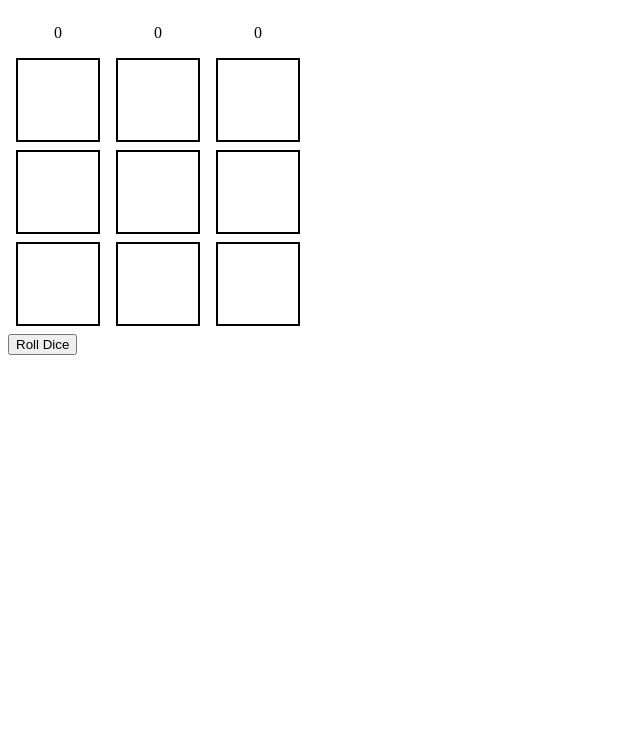
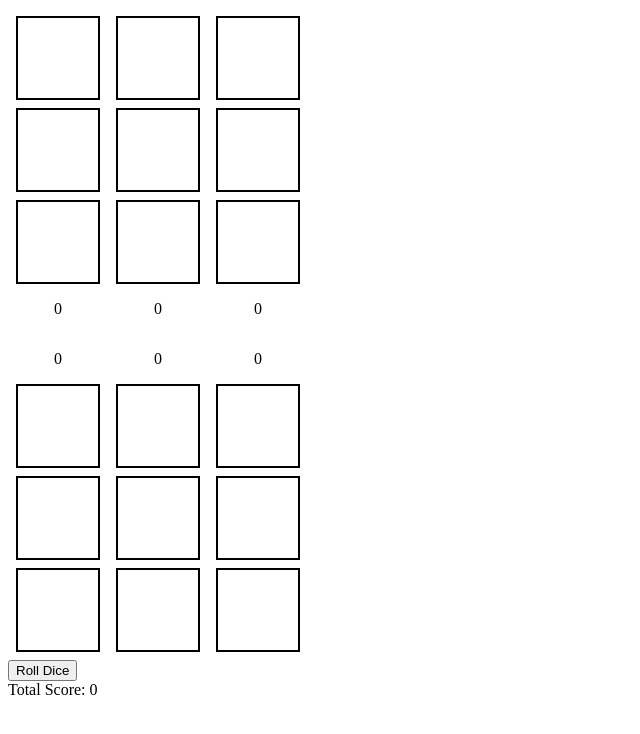
Before and after one commit to Robbysim37/angular-knucklebones, an Angular app: page / in a window 1280 px wide. Shown: the top 734 px of the page, without its empty margins (0-640 px from the left). Built offline with nearby package versions, Linux system fonts and the light colour scheme.

Commit message:
computer board renders

```diff
--- a/src/app/game-state/game-board/board-column/board-column.component.html
+++ b/src/app/game-state/game-board/board-column/board-column.component.html
@@ -1,5 +1,13 @@
-<div (click)="placeDice()">
-    <app-cell [diceValue]="boardColumnData[0]"></app-cell>
-    <app-cell [diceValue]="boardColumnData[1]"></app-cell>
-    <app-cell [diceValue]="boardColumnData[2]"></app-cell>
-</div>
+@if(player === "human"){
+    <div appHighlight (click)="placeDice(player)">
+        <app-cell [diceValue]="boardColumnData[0]"></app-cell>
+        <app-cell [diceValue]="boardColumnData[1]"></app-cell>
+        <app-cell [diceValue]="boardColumnData[2]"></app-cell>
+    </div>
+}@else {
+    <div appHighlight (click)="placeDice(player)">
+        <app-cell [diceValue]="boardColumnData[2]"></app-cell>
+        <app-cell [diceValue]="boardColumnData[1]"></app-cell>
+        <app-cell [diceValue]="boardColumnData[0]"></app-cell>
+    </div>
+}
--- a/src/app/game-state/game-board/board-column/board-column.component.ts
+++ b/src/app/game-state/game-board/board-column/board-column.component.ts
@@ -12,9 +12,15 @@ export class BoardColumnComponent {
 
   @Input() boardColumnData: Array<number> = []
   @Input() column:number = 0
+  @Input() player:"human" | "computer" = "human"
 
-  placeDice = () => {
-    this.gameState.setPlayerBoard(this.column)
-    this.gameState.setCurrDiceValue(true)
+  placeDice = (player:"human" | "computer") => {
+    if(player === "human"){
+      this.gameState.setHumanBoard(this.column)
+      this.gameState.setCurrDiceValue(true)
+    }else{
+      this.gameState.setComputerBoard(this.column)
+      this.gameState.setCurrDiceValue(true)
+    }
   }
 }
--- a/src/app/game-state/game-board/board-column/cell/cell.component.html
+++ b/src/app/game-state/game-board/board-column/cell/cell.component.html
@@ -1 +1 @@
-<div appHighlight>{{diceValue}}</div>
+<div>{{diceValue}}</div>
--- a/src/app/game-state/game-board/game-board.component.html
+++ b/src/app/game-state/game-board/game-board.component.html
@@ -1,8 +1,22 @@
 <div class="game-board">
-    @for(column of state.getPlayerBoard();track index;let index = $index) {
-        <div class="column-group">
-            <p>{{state.getPlayerColumnScore(index)}}</p>
-            <app-board-column [column]="index" [boardColumnData]="column"></app-board-column>
-        </div>
+
+    @if(player === "human"){
+        @for(column of state.getHumanBoard();track index;let index = $index) {
+            <div class="column-group">
+                <p>{{state.getHumanColumnScore(index)}}</p>
+                <app-board-column [player]="player"
+                [column]="index"
+                [boardColumnData]="column"></app-board-column>
+            </div>
+        }
+    }@else{
+        @for(column of state.getComputerBoard();track index;let index = $index) {
+            <div class="column-group">
+                <app-board-column [player]="player"
+                [column]="index"
+                [boardColumnData]="column"></app-board-column>
+                <p>{{state.getComputerColumnScore(index)}}</p>
+            </div>
+        }
     }
 </div>
--- a/src/app/game-state/game-board/game-board.component.ts
+++ b/src/app/game-state/game-board/game-board.component.ts
@@ -1,4 +1,4 @@
-import { Component } from '@angular/core';
+import { Component, Input } from '@angular/core';
 
 import { GameState } from '../../gameState.service';
 
@@ -11,5 +11,7 @@ export class GameBoardComponent {
 
   constructor(private gameState:GameState){}
 
+  @Input() player: "human" | "computer" = "human"
+
   state = this.gameState
 }
--- a/src/app/game-state/game-state.component.html
+++ b/src/app/game-state/game-state.component.html
@@ -1,2 +1,3 @@
-<app-game-board></app-game-board>
+<app-game-board player = "computer"></app-game-board>
+<app-game-board player = "human"></app-game-board>
 <app-player-column></app-player-column>
--- a/src/app/game-state/player-column/player-column.component.html
+++ b/src/app/game-state/player-column/player-column.component.html
@@ -1,2 +1,3 @@
 <app-roll-button></app-roll-button>
-<div>{{currDiceValue}}</div>
+<div>{{state.getCurrDiceValue()}}</div>
+<div>Total Score: {{state.getTotalHumanScore()}}</div>
--- a/src/app/game-state/player-column/player-column.component.ts
+++ b/src/app/game-state/player-column/player-column.component.ts
@@ -10,13 +10,14 @@ export class PlayerColumnComponent implements OnInit, OnDestroy{
 
   constructor(private gameState:GameState){}
 
-  currDiceValue = this.gameState.getCurrDiceValue()
+  state = this.gameState
 
   ngOnInit(): void {
-      this.gameState.DieWasRolled.subscribe((die) => this.currDiceValue = die);
+      this.gameState.UpdateState.subscribe((newState) => this.state = newState);
+
   }
 
   ngOnDestroy(): void {
-      this.gameState.DieWasRolled.unsubscribe()
+      this.gameState.UpdateState.unsubscribe()
   }
 }
--- a/src/app/gameState.service.ts
+++ b/src/app/gameState.service.ts
@@ -41,28 +41,32 @@ class GameBoard {
 export class GameState {
 
     public DieWasRolled: EventEmitter<number | null> = new EventEmitter;
+    public ScoreUpdate: EventEmitter<number> = new EventEmitter;
 
-    private currentTurn:"player" | "computer" = "player"
+    public UpdateState: EventEmitter<GameState> = new EventEmitter;
+
+    private currentTurn:"human" | "computer" = "human"
 
     private currDiceValue:number | null = null;
 
-    private playerBoard = new GameBoard()
+    private humanBoard = new GameBoard()
     private computerBoard = new GameBoard()
 
-    getPlayerBoard = () => {
-        return this.playerBoard.getBoard()
+    getHumanBoard = () => {
+        return this.humanBoard.getBoard()
     }
 
     getComputerBoard = () => {
         return this.computerBoard.getBoard()
     }
 
-    setPlayerBoard = (column:number) => {
-        this.playerBoard.setBoard(column,this.currDiceValue)
+    setHumanBoard = (column:number) => {
+        this.humanBoard.setBoard(column,this.currDiceValue)
+        this.UpdateState.emit(this)
     }
 
-    setComputerBoard = (column:number,newValue:number) => {
-        this.computerBoard.setBoard(column,newValue)
+    setComputerBoard = (column:number) => {
+        this.computerBoard.setBoard(column,this.currDiceValue)
     }
 
     getCurrDiceValue = () => {
@@ -71,19 +75,19 @@ export class GameState {
 
     setCurrDiceValue = (wipeValue:boolean) => {
         wipeValue == true ? this.currDiceValue = null : this.currDiceValue = Math.ceil(Math.random() * 6)
-        this.DieWasRolled.emit(this.currDiceValue);
+        this.UpdateState.emit(this);
     }
 
-    getPlayerColumnScore = (col:number) => {
-        return this.playerBoard.getColumnScore(col)
+    getHumanColumnScore = (col:number) => {
+        return this.humanBoard.getColumnScore(col)
     }
 
     getComputerColumnScore = (col:number) => {
         return this.computerBoard.getColumnScore(col)
     }
 
-    getTotalPlayerScore = () => {
-        return this.playerBoard.getTotalScore()
+    getTotalHumanScore = () => {
+        return this.humanBoard.getTotalScore()
     }
 
     getTotalComputerScore = () => {
```
